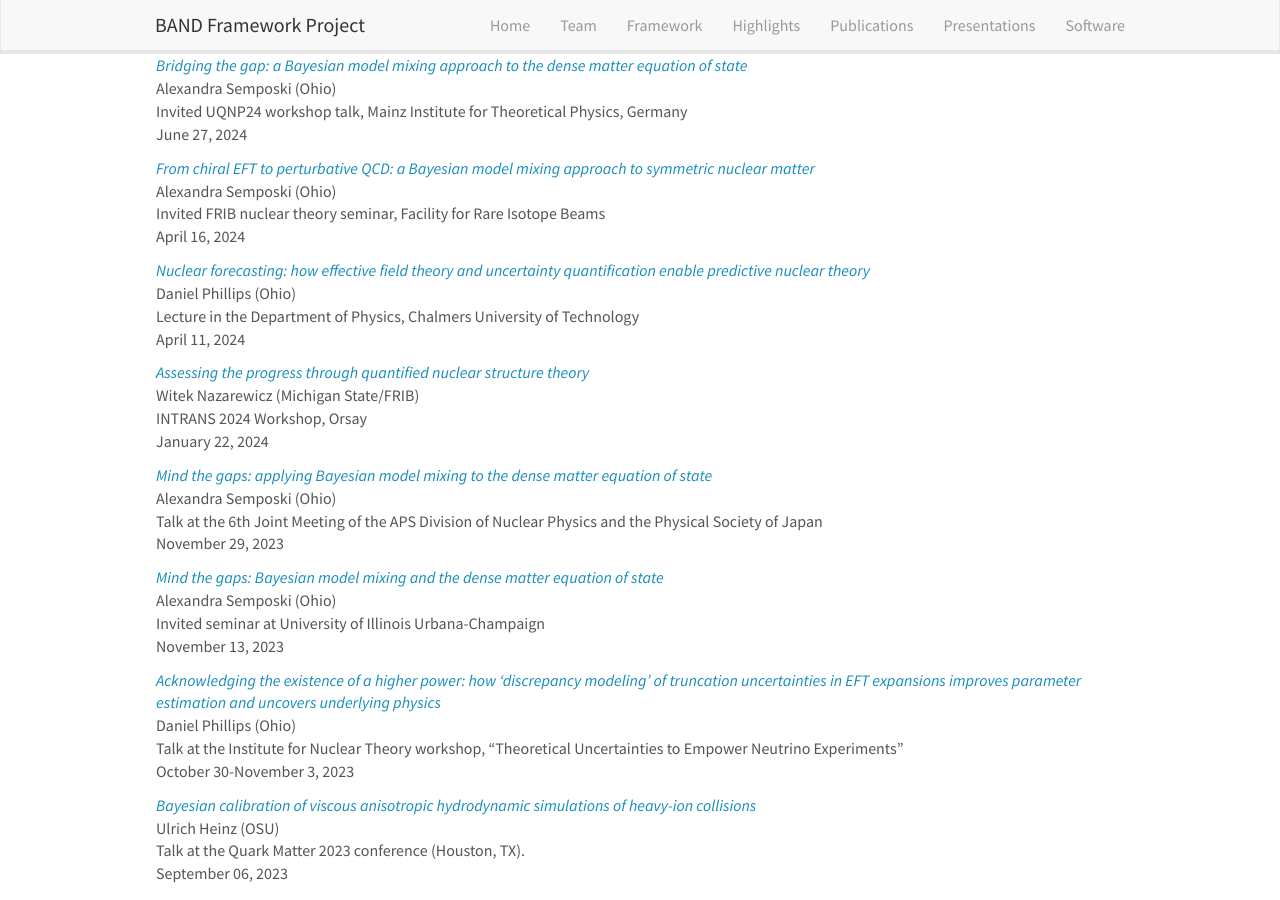
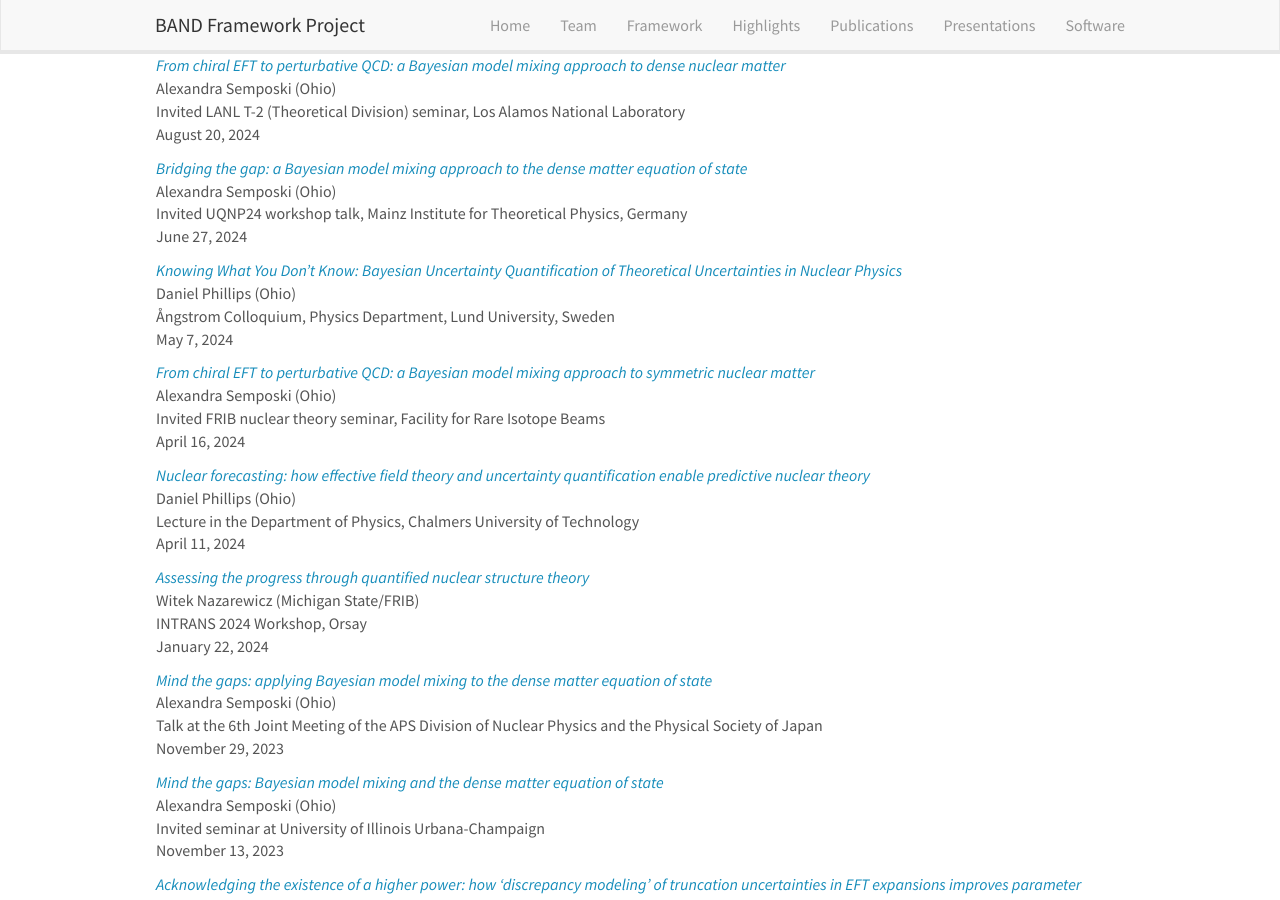
Before and after one commit to bandframework/bandframework.github.io, a Jekyll site: the page built from _pages/presentations.md, in a window 1280 px wide and 900 px high, scrolled down 4730 px. Built offline with Jekyll 4.4.1, drawn with Linux system fonts in a browser that asks for light colours; nearby versions of some CDN libraries; some of the changed text lies outside the part shown.

Commit message:
Update presentations.yml

```diff
--- a/_data/presentations.yml
+++ b/_data/presentations.yml
@@ -20,6 +20,19 @@
   presenter: Stefan Wild (Northwestern/LBNL)
   link:
     url: https://meetings.siam.org/sess/dsp_talk.cfm?p=140313
+  highlight: 0
+  type: methodology
+  news2:
+
+- title: "An introduction to Bayesian statistics for nuclear physicists"
+  image:
+  location: >
+    10th Workshop on Information and Statistics in Nuclear Experiment and Theory
+  date: >
+    November 11, 2024
+  presenter: Daniel Phillips (Ohio)
+  link:
+    url: https://napp.fudan.edu.cn/event/757/
   highlight: 0
   type: methodology
   news2:
@@ -100,6 +113,19 @@
     url:
   highlight: 0
   type: methodology
+  news2:
+
+- title: "Knowing What You Don't Know: Bayesian Uncertainty Quantification of Theoretical Uncertainties in Nuclear Physics"
+  image:
+  location: >
+    Ångstrom Colloquium, Physics Department, Lund University, Sweden
+  date: >
+    May 7, 2024
+  presenter: Daniel Phillips (Ohio)
+  link:
+    url:
+  highlight: 0
+  type: physics
   news2:
 
 - title: "From chiral EFT to perturbative QCD: a Bayesian model mixing approach to symmetric nuclear matter"
```
